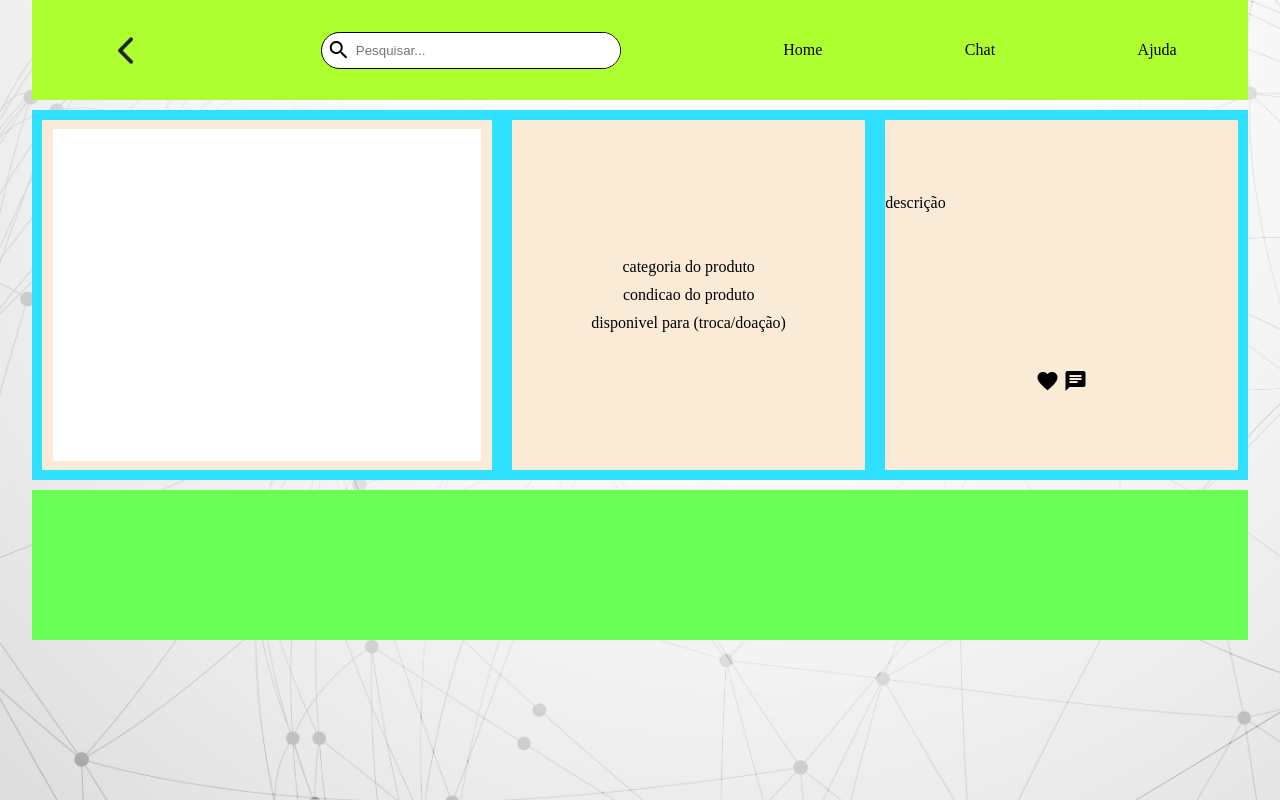
After one commit to Iron-de-Oliveira/Seminario_de_-integracao, a Flask app: page /exibicao_pdt.html in a window 1280 px wide. The commit adds this page. Run offline with Flask 3, Linux system fonts and the light colour scheme.

Commit message:
atualizações

```diff
--- a/routes/html_rotas.py
+++ b/routes/html_rotas.py
@@ -73,3 +73,8 @@ def login():
 @html_rotas.route("/cadastrar_item_doacao.html")
 def casdastro_doacao():
         return render_template('cadastrar_item_doacao.html')
+
+# exibição do produto escolhido
+@html_rotas.route("/exibicao_pdt.html")
+def exibir_pst():
+    return render_template("exibicao_pdt.html")
--- a/static/css/cadastrar_item_doacao.css
+++ b/static/css/cadastrar_item_doacao.css
@@ -15,10 +15,17 @@
 
 body{
     display: flex;
-    justify-content: space-between;
     align-items: center;
     background: url(/static/img/back2.jpg);
     background-size: 1400px, 1024px;
+}
+
+div[id="caixa_pai"]{
+     display: flex;
+     justify-content: space-between;
+     min-width: 400px;
+     width: 100%;
+     overflow: hidden;
 }
 
 #display{
@@ -33,7 +40,7 @@ body{
 
     border-radius: 12px;
     box-shadow: 0px 1px 4px black;
-    margin: 10 0 10 40;
+    margin: 0 0 0 40;
     padding: 0 0 10 0;
 }
 
@@ -204,7 +211,16 @@ input[id="botao_clr"]:hover{
 
 /* img */
 img{
-    height: 730px;
+    height: 680px;
     width: 800px;
     margin: 0 0 0 0;
 }
+
+@media (max-width: 768px) {
+
+img#segundafoto{
+    display: none;
+}
+
+
+}
--- /dev/null
+++ b/static/css/exibicao_pdt.css
@@ -0,0 +1,142 @@
+*{
+    margin: 0;
+    padding: 0;
+    box-sizing: 0;
+}
+
+body{
+    display: flex;
+    flex-direction: column;
+    justify-content: center;
+    align-items: center;
+}
+
+nav{
+    display: flex;
+    flex-wrap: wrap;
+    justify-content: space-around;
+    align-items: center;
+
+    min-width: 412px;
+    width: 95%;
+    height: 100px;
+    margin: 0 0 10 0;
+
+    background-color: greenyellow;
+
+}
+
+div#nav{
+    display: flex;
+    justify-content: center;
+    gap:9px;
+}
+
+div#fantasma{
+    display: flex;
+    align-items: center;
+    width: 293px;
+    height: 35px;
+    border-radius: 20px;
+    border: solid black 1px;
+    background-color: white;
+    padding: 0 0 0 5px;
+    margin: 5px 20px 5px 30px;
+}
+
+input#campo-pesquisa{
+    width: 293px;
+    height: 35px;
+    border-radius: 20px;
+    padding: 0 0 0 5px;
+    outline: none;
+    border: 0;
+}
+
+img#retornar{
+    width: 45px;
+    height: 45px;
+}
+
+img#logo{
+    height: 45px;
+    width: 175px;
+}
+
+section{
+    display: flex;
+    flex-wrap: wrap-reverse;
+    justify-content: space-around;
+    align-items: center;
+
+
+    min-width: 412px;
+    width: 95%;
+    height: 370px;
+    margin: 0 0 10 0;
+
+    background-color: rgb(47, 224, 255);
+}
+
+div#caixa1{
+    display: flex;
+    justify-content: center;
+    align-items: center;
+
+    width: 37%;
+    height: 350px;
+
+    background-color: antiquewhite;
+}
+
+div#foto{
+    width: 95%;
+    height: 95%;
+    background-color: white;
+}
+
+div#caixa2{
+    display: flex;
+    justify-content: center;
+    align-items: center;
+    flex-direction: column;
+    gap: 10px;
+
+    min-width: 100px;
+    width: 29%;
+    height: 350px;
+
+    background-color: antiquewhite;
+}
+
+div#caixa3{
+    display: flex;
+    justify-content: center;
+    flex-direction: column;
+    align-items: center;
+
+     min-width: 100px;
+     width:29%;
+     height: 350px;
+
+    background-color: antiquewhite;
+}
+
+div#descricao{
+    width: 100%;
+    height: 50%;
+}
+
+div#info{
+    display: flex;
+    flex-wrap: wrap;
+    justify-content: space-around;
+    align-items: center;
+
+
+    min-width: 412px;
+    width: 95%;
+    height: 150px;
+
+    background-color: rgb(106, 255, 87);
+}
--- a/templates/cadastrar_item_doacao.html
+++ b/templates/cadastrar_item_doacao.html
@@ -13,6 +13,7 @@
     <link rel="stylesheet" href="/static/css/cadastrar_item_doacao.css">
 </head>
 <body>
+    <div id="caixa_pai">
         <div id="display" class="open-sans">
             <form id="form-produto" method="POST" enctype="multipart/form-data">
                 <div id="add_foto">
@@ -69,8 +70,8 @@
             </form>
         </div>
 
-    <img src="/static/img/pessoas.png" alt="">
-
+        <img src="/static/img/pessoas.png" id="segundafoto" alt="">
+    </div>
     <script src="{{ url_for('static', filename='js/cadastrar_item_doacao.js') }}"></script>
     <script src="https://cdn.jsdelivr.net/npm/bootstrap@5.3.5/dist/js/bootstrap.bundle.min.js" integrity="sha384-k6d4wzSIapyDyv1kpU366/PK5hCdSbCRGRCMv+eplOQJWyd1fbcAu9OCUj5zNLiq" crossorigin="anonymous"></script>
 </body>
--- /dev/null
+++ b/templates/exibicao_pdt.html
@@ -0,0 +1,69 @@
+<html lang="en">
+<head>
+    <meta charset="UTF-8">
+    <meta name="viewport" content="width=device-width, initial-scale=1.0">
+
+    <title>Prdutos</title>
+
+    <!-- icones do google -->
+    <link href="https://fonts.googleapis.com/icon?family=Material+Icons" rel="stylesheet">
+
+    <!-- fonts do google -->
+    <link rel="preconnect" href="https://fonts.googleapis.com">
+    <link rel="preconnect" href="https://fonts.gstatic.com" crossorigin>
+    <link href="https://fonts.googleapis.com/css2?family=Jura:wght@300..700&family=Open+Sans:ital,wght@0,300..800;1,300..800&display=swap" rel="stylesheet">
+
+    <link href="https://cdn.jsdelivr.net/npm/bootstrap@5.3.5/dist/css/bootstrap.min.css" integrity="sha384-SgOJa3DmI69IUzQ2PVdRZhwQ+dy64/BUtbMJw1MZ8t5HZApcHrRKUc4W0kG879m7" crossorigin="anonymous">
+    <link rel="stylesheet" href="{{ url_for('static', filename='css/exibicao_pdt.css') }}">
+    <link rel="stylesheet" href="/static/css/cadastrar_item_doacao.css">
+</head>
+<body>
+
+    <nav>
+        <div onclick="retornar()">
+          <img src="/static/img/btn_left.png" id="retornar" >
+        </div>
+
+        <div id="nav">
+            <div id="fantasma">
+                <span class="material-icons distanica-pequisar" class="onsearch" >search</span>
+                <input type="text" id="campo-pesquisa" placeholder="Pesquisar...">
+            </div>
+        </div>
+        <div id="btn1" class="btn"> Home</div>
+        <div id="btn2" class="btn"> Chat</div>
+        <div id="btn3" class="btn"> Ajuda</div>
+    </nav>
+
+    <section>
+        <div id="caixa1">
+            <div id="foto">
+
+            </div>
+        </div>
+        <div id="caixa2">
+            <p>categoria do produto</p>
+            <p>condicao do produto</p>
+            <p>disponivel para (troca/doação)</p>
+        </div>
+        <div id="caixa3">
+            <div id="descricao">
+                <p>descrição</p>
+            </div>
+
+            <div>
+                <span class="material-icons">favorite</span>
+                <span class="material-icons">chat</span>
+            </div>
+
+        </div>
+    </section>
+
+    <div id="info">
+
+    </div>
+
+    <script src="{{ url_for('static', filename='js/exibicao_pdt.js') }}"></script>
+    <script src="https://cdn.jsdelivr.net/npm/bootstrap@5.3.5/dist/js/bootstrap.bundle.min.js" integrity="sha384-k6d4wzSIapyDyv1kpU366/PK5hCdSbCRGRCMv+eplOQJWyd1fbcAu9OCUj5zNLiq" crossorigin="anonymous"></script>
+</body>
+</html>
```
Also changed, not shown: static/js/exibicao_pdt.js (added). Lines whose indentation alone changed are shown as unchanged.
